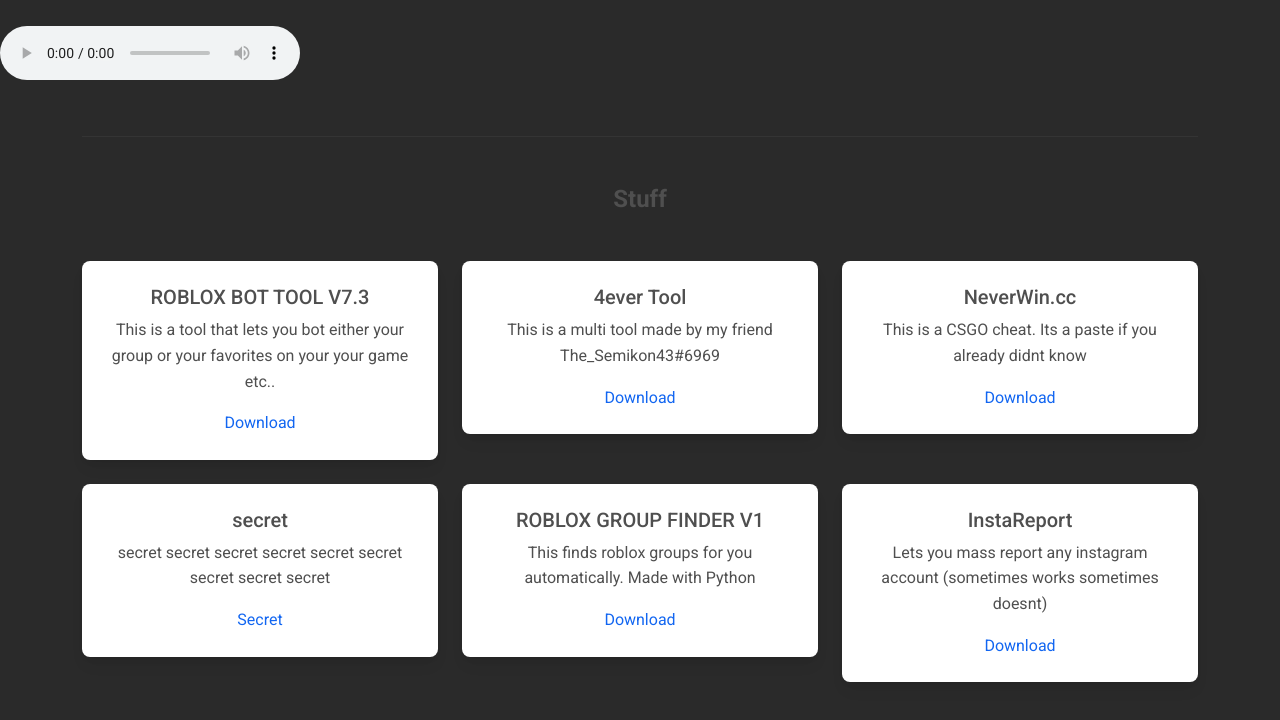
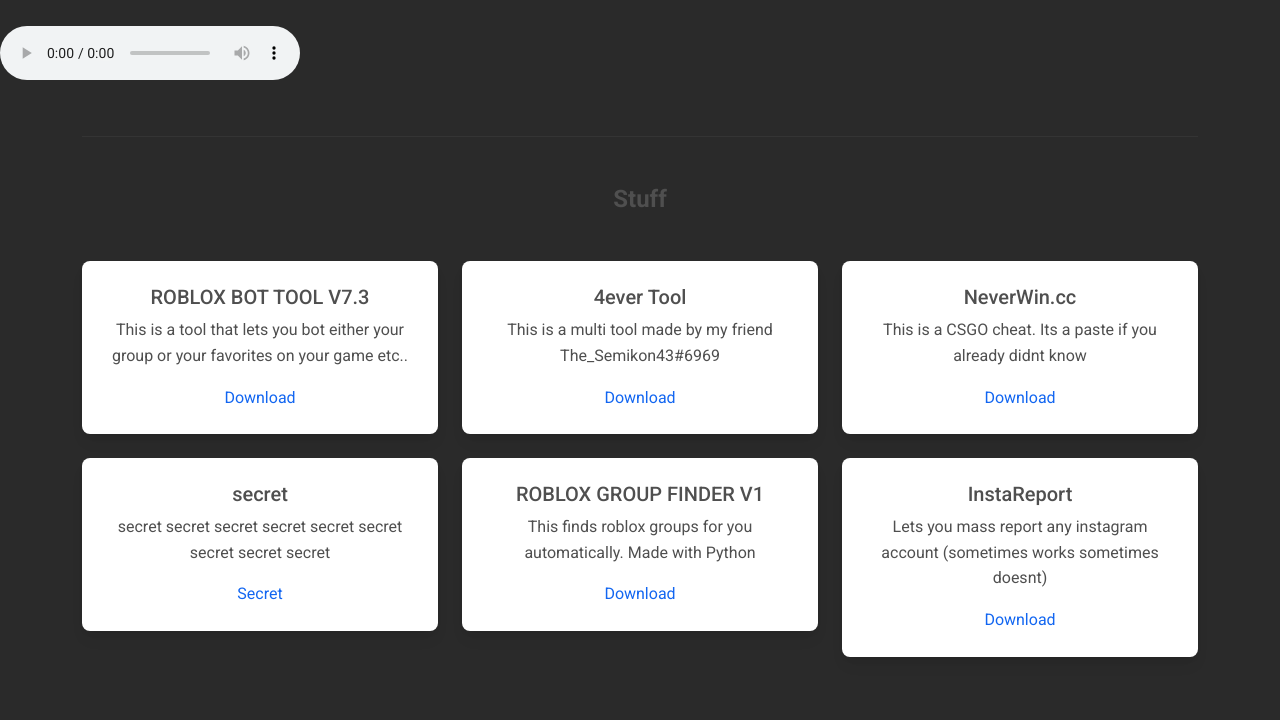
Before and after one commit to 144-144-144/144-144-144.github.io, a website: page index.html in a window 1280 px wide. Shown: the part 821-1541 px from the top of the page. Drawn offline with nearby package versions, Linux system fonts and the light colour scheme; a script that the page names is missing; files whose address does not match are found by name.

Commit message:
Update index.html

```diff
--- a/index.html
+++ b/index.html
@@ -155,7 +155,7 @@
               <div class="card-body">
                 <h5 class="card-title">ROBLOX BOT TOOL V7.3</h5>
                 <p class="card-text">
-                  This is a tool that lets you bot either your group or your favorites on your your game etc..
+                  This is a tool that lets you bot either your group or your favorites on your game etc..
                 </p>
 
                 <a href="https://mega.nz/file/fWZiCLLZ#BpS2AzARIRkvIGufi_75qxmyPR94fWiEarJrMyXyzRQ" target="_blank" class="card-link">Download</a>
```
